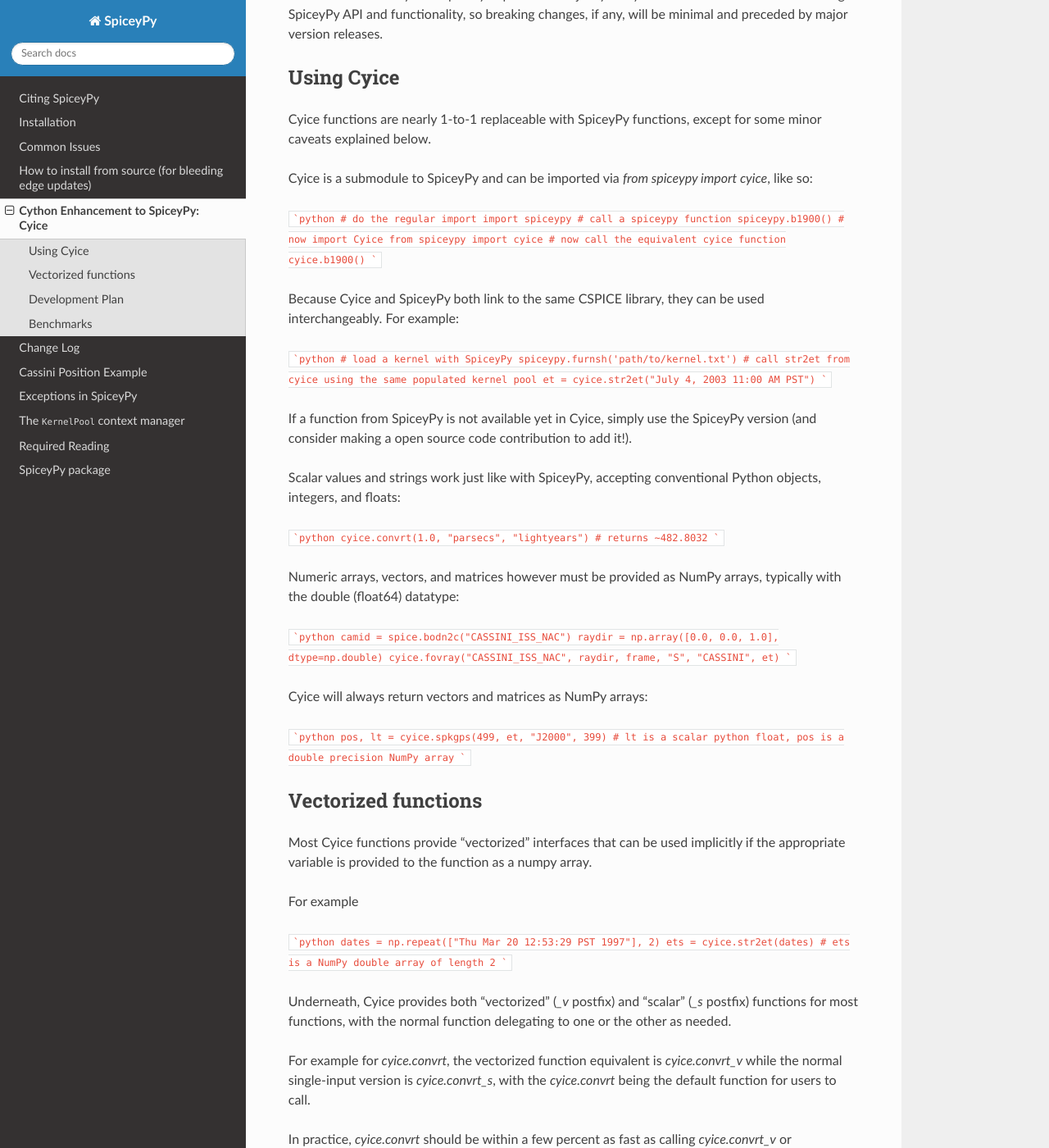
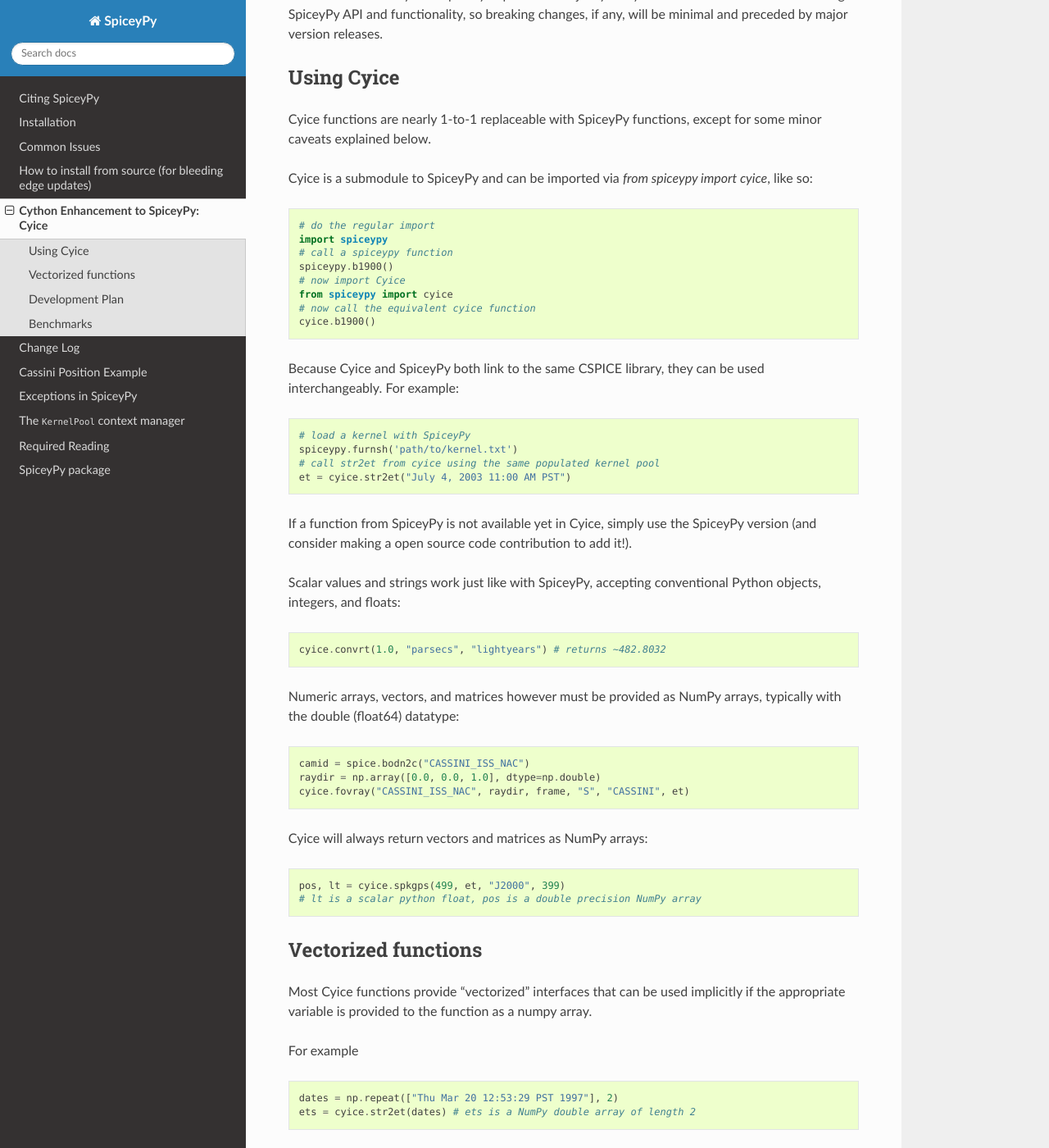
Before and after one commit to AndrewAnnex/SpiceyPy, a Sphinx documentation site: the page built from docs/cyice.rst, in a window 1280 px wide and 1400 px high, scrolled down 634 px. Shown: the whole window at 82% size. Built offline with Sphinx 7.4.7 and the Read the Docs theme 3.1.0, drawn with Linux system fonts in a browser that asks for light colours; pages that are not in the unit, such as notebooks, are missing from menus; some of the changed text lies outside the part shown.

````diff
--- a/docs/abcorr.rst
+++ b/docs/abcorr.rst
@@ -252,7 +252,8 @@ Geometric case
     lt = \frac{\lVert T(t) - O(t) \rVert}{c}
 
  | The geometric relationship between the observer, target, and solar system barycenter is as shown:
- ::
+
+ .. text::
 
              SSB ---> O(t)
               |      /
--- a/docs/conf.py
+++ b/docs/conf.py
@@ -24,6 +24,9 @@ sys.setrecursionlimit(15000)
 # sys.path.insert(0, os.path.abspath('.'))
 
 # -- General configuration ------------------------------------------------
+
+# enable for more verbose warnings such as bad links and etc
+nitpicky = True
 
 # If your documentation needs a minimal Sphinx version, state it here.
 # needs_sphinx = '1.0'
@@ -282,7 +285,7 @@ texinfo_documents = [
 epub_title = "SpiceyPy"
 epub_author = "Andrew Annex"
 epub_publisher = "Andrew Annex"
-epub_copyright = "2014-2022, Andrew Annex"
+epub_copyright = "2014-2025, Andrew Annex"
 
 # The basename for the epub file. It defaults to the project name.
 # epub_basename = 'SpiceyPy'
--- a/docs/cyice.rst
+++ b/docs/cyice.rst
@@ -30,49 +30,54 @@ Cyice functions are nearly 1-to-1 replaceable with SpiceyPy functions, except fo
 
 Cyice is a submodule to SpiceyPy and can be imported via `from spiceypy import cyice`, like so:
 
-```python
-# do the regular import
-import spiceypy
-# call a spiceypy function
-spiceypy.b1900()
-# now import Cyice
-from spiceypy import cyice
-# now call the equivalent cyice function
-cyice.b1900()
-```
+.. code-block:: python
+
+      # do the regular import
+      import spiceypy
+      # call a spiceypy function
+      spiceypy.b1900()
+      # now import Cyice
+      from spiceypy import cyice
+      # now call the equivalent cyice function
+      cyice.b1900()
+
 
 Because Cyice and SpiceyPy both link to the same CSPICE library, they can be used interchangeably.
 For example:
 
-```python
-# load a kernel with SpiceyPy
-spiceypy.furnsh('path/to/kernel.txt')
-# call str2et from cyice using the same populated kernel pool
-et = cyice.str2et("July 4, 2003 11:00 AM PST")
-```
+.. code-block:: python
+
+      # load a kernel with SpiceyPy
+      spiceypy.furnsh('path/to/kernel.txt')
+      # call str2et from cyice using the same populated kernel pool
+      et = cyice.str2et("July 4, 2003 11:00 AM PST")
+
 
 If a function from SpiceyPy is not available yet in Cyice, simply use the SpiceyPy version (and consider making a open source code contribution to add it!).
 
 Scalar values and strings work just like with SpiceyPy, accepting conventional Python objects, integers, and floats:
 
-```python
-cyice.convrt(1.0, "parsecs", "lightyears") # returns ~482.8032
-```
+.. code-block:: python
+
+      cyice.convrt(1.0, "parsecs", "lightyears") # returns ~482.8032
+
 
 Numeric arrays, vectors, and matrices however must be provided as NumPy arrays, typically with the double (float64) datatype:
 
-```python
-camid = spice.bodn2c("CASSINI_ISS_NAC")
-raydir = np.array([0.0, 0.0, 1.0], dtype=np.double)
-cyice.fovray("CASSINI_ISS_NAC", raydir, frame, "S", "CASSINI", et)
-```
+.. code-block:: python
+
+      camid = spice.bodn2c("CASSINI_ISS_NAC")
+      raydir = np.array([0.0, 0.0, 1.0], dtype=np.double)
+      cyice.fovray("CASSINI_ISS_NAC", raydir, frame, "S", "CASSINI", et)
+
 
 Cyice will always return vectors and matrices as NumPy arrays:
 
-```python
-pos, lt = cyice.spkgps(499, et, "J2000", 399)
-# lt is a scalar python float, pos is a double precision NumPy array
-```
+.. code-block:: python
+
+      pos, lt = cyice.spkgps(499, et, "J2000", 399)
+      # lt is a scalar python float, pos is a double precision NumPy array
+
 
 Vectorized functions
 ---------------------
@@ -82,17 +87,30 @@ is provided to the function as a numpy array.
 
 For example
 
-```python
-dates = np.repeat(["Thu Mar 20 12:53:29 PST 1997"], 2)
-ets = cyice.str2et(dates) # ets is a NumPy double array of length 2
-```
+.. code-block:: python
+
+      dates = np.repeat(["Thu Mar 20 12:53:29 PST 1997"], 2)
+      ets = cyice.str2et(dates) # ets is a NumPy double array of length 2
+
 
 Underneath, Cyice provides both "vectorized" (`_v` postfix) and "scalar" (`_s` postfix) functions for most functions,
 with the normal function delegating to one or the other as needed.
 
 For example for `cyice.convrt`, the vectorized function equivalent is `cyice.convrt_v` while the normal single-input version is `cyice.convrt_s`, with the `cyice.convrt` being the default function for users to call.
 
-In practice, `cyice.convrt` should be within a few percent as fast as calling `cyice.convrt_v` or `cyice.convrt_s`, but if you know the expected cardinality ahead of time using the correct function may result in slight performance improvements.
+In practice, the non-postfixed call should be within a few percent as fast as calling `_v` or `_s`, but if you know the expected cardinality ahead of time using the correct function may result in slight performance improvements.
+
+.. code-block:: python
+
+      dates = np.repeat(["Thu Mar 20 12:53:29 PST 1997"], 200_000)
+      # this works
+      ets = cyice.str2et(dates)
+      # this also works
+      ets = cyice.str2et_v(dates)
+      # if manually looping, scalar function would be faster (but not faster than not looping at all!)
+      for date in dates:
+         # this would be faster than calling str2et directly
+         et = cyice.str2et_s(date)
 
 
 For vectorized functions Cyice will always return NumPy arrays,
@@ -100,10 +118,11 @@ one per scalar or array output, similar to how vectorized SpiceyPy functions beh
 
 Cyice also expects inputs for vectorization to be NumPy arrays, even for lists of strings, these must be turned into NumPy arrays.
 
-```python
-dates = np.repeat(["Thu Mar 20 12:53:29 PST 1997"], 2)
-ets = cyice.str2et_v(dates) # ets is a NumPy double array of length 2
-```
+.. code-block:: python
+
+      dates = np.repeat(["Thu Mar 20 12:53:29 PST 1997"], 2)
+      ets = cyice.str2et_v(dates) # ets is a NumPy double array of length 2
+
 
 Vectorized functions are generally advisable when running a function more than 100 times.
 This is due to the overhead with creating NumPy arrays, which has a small cost that is irrelevant when thousands to millions of calls occur.
````
